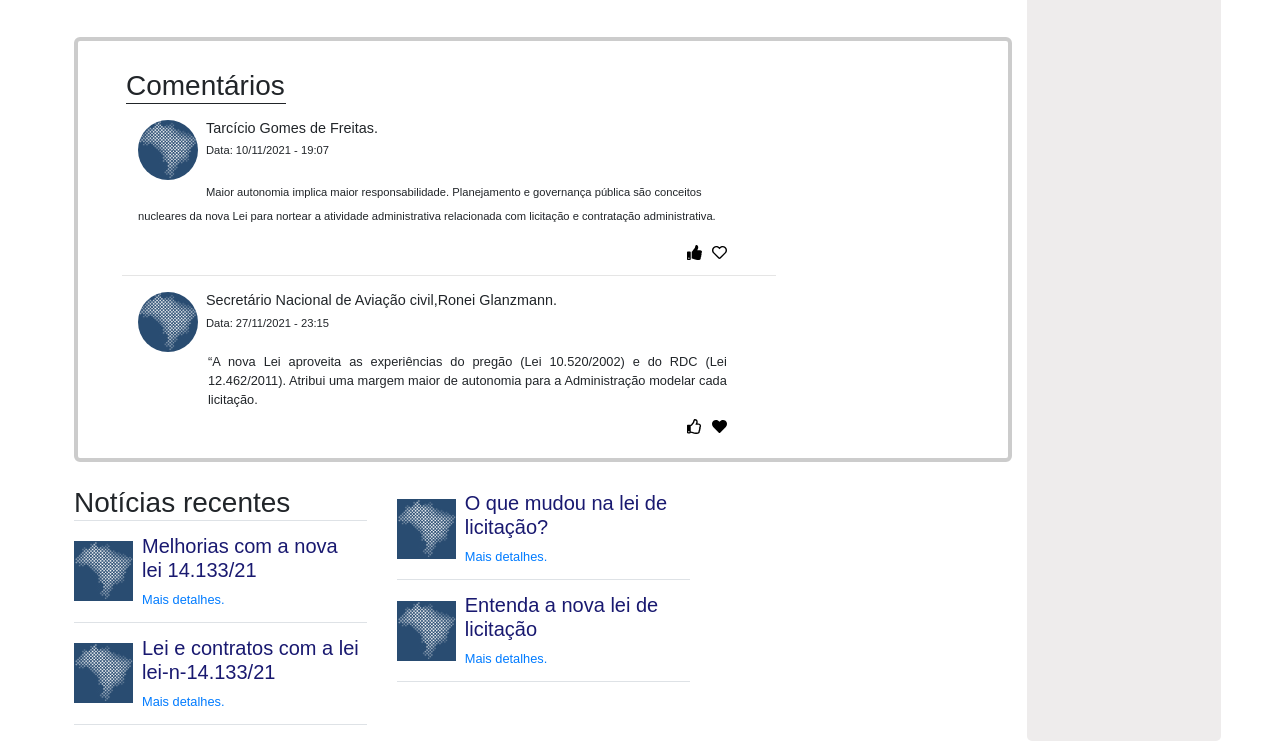
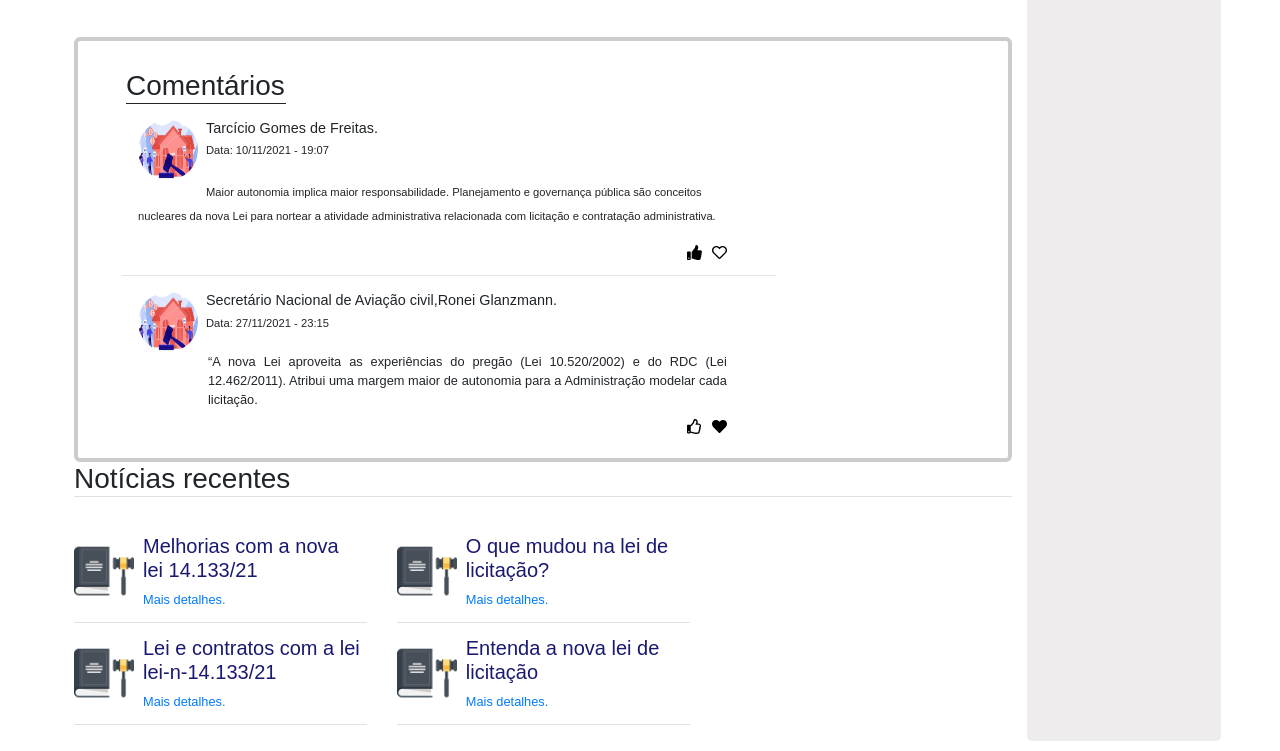
Before and after one commit to ICEI-PUC-Minas-PMV-ADS/pmv-ads-2021-2-e1-proj-web-t3-portallicitacao, a plain HTML site: page src/novalei.html in a window 1280 px wide. Shown: the part 1133-1884 px from the top of the page. Drawn offline with nearby package versions, Linux system fonts and the light colour scheme.

Commit message:
atualização de listas de notícias
atualização das listas de notícias e imagens, e páginas de notícias.

```diff
--- a/src/novalei.html
+++ b/src/novalei.html
@@ -109,7 +109,7 @@ Entrou então em vigor a Lei nº 14.133/2021 que reformulou vários aspectos per
                                 <div class="col-md-9 caixa-comentarios">
                                     <h3 class="mt-1 ml-1">Comentários</h3>
                                     <div class="comentarios mt-3 ml-3 mb-5">
-                                        <img class="img-fluid rounded-circle mr-2" src="imagens/detalhe-topo.png" alt="">
+                                        <img class="img-fluid rounded-circle mr-2" src="imagens/capa-noticia.jpg" alt="">
                                         <h5>Tarcício Gomes de Freitas.</h5>
 
                                         <span>Data: 10/11/2021 - 19:07 </spa>
@@ -128,7 +128,7 @@ Entrou então em vigor a Lei nº 14.133/2021 que reformulou vários aspectos per
                                     </div>
                                     <hr class="featurette-divider">
                                     <div class="comentarios mt-3 ml-3">
-                                        <img class="img-fluid rounded-circle mr-2" src="imagens/detalhe-topo.png" alt="">
+                                        <img class="img-fluid rounded-circle mr-2" src="imagens/capa-noticia.jpg" alt="">
                                         <h5>Secretário Nacional de Aviação civil,Ronei Glanzmann.</h5>
                                         <span>Data: 27/11/2021 - 23:15</span>
                                         <p>
@@ -145,12 +145,12 @@ Entrou então em vigor a Lei nº 14.133/2021 que reformulou vários aspectos per
                     </section>  <!-- FIM SESSÃO DE COMENTÁRIOS-->
 
                     <section>  <!-- INICIO SESSÃO DE LISTA DE NOTÍCIAS-->
+                        <h3 class="border-bottom">Notícias recentes</h3>
                         <div class="row">
                             <div class="col-md-4 mt-4 caixa-noticias">
-                                <h3 class="border-bottom">Notícias recentes</h3>
                                 <ul class="list-unstyled">
                                     <li class="media border-bottom pb-2">
-                                        <img class="mr-1 align-self-center" src="imagens/detalhe-topo.png">
+                                        <img class="mr-1 align-self-center" src="imagens/lei.png">
                                         <a href="https://www.novaleilicitacao.com.br/2021/10/15/lei-14-133-2021-firmando-os-passos-a-caminho-da-melhoria-do-processo/">
                                             <div class="media-body">
                                                 <h5>Melhorias com a nova lei 14.133/21</h5>
@@ -159,7 +159,7 @@ Entrou então em vigor a Lei nº 14.133/2021 que reformulou vários aspectos per
                                         </a>
                                     </li>
                                     <li class="media border-bottom pb-2 pt-2">
-                                        <img class="mr-1 align-self-center" src="imagens/detalhe-topo.png">
+                                        <img class="mr-1 align-self-center" src="imagens/lei.png">
                                         <a href="https://www.12cgcfex.eb.mil.br/lei-n-14-133-21-nova-lei-de-licitacoes-e-contratos.html">
                                             <div class="media-body">
                                                 <h5>Lei e contratos com a lei lei-n-14.133/21</h5>
@@ -173,7 +173,7 @@ Entrou então em vigor a Lei nº 14.133/2021 que reformulou vários aspectos per
 
                                 <ul class="list-unstyled">
                                     <li class="media border-bottom pb-2">
-                                        <img class="mr-1 align-self-center" src="imagens/detalhe-topo.png">
+                                        <img class="mr-1 align-self-center" src="imagens/lei.png">
                                         <a href="https://blog.juntoseguros.com/da-lei-8666-93-para-a-lei-14-133-21-saiba-o-que-mudou-na-lei-de-licitacao/">
                                             <div class="media-body">
                                                 <h5>O que mudou na lei de licitação?</h5>
@@ -182,7 +182,7 @@ Entrou então em vigor a Lei nº 14.133/2021 que reformulou vários aspectos per
                                         </a>
                                     </li>
                                     <li class="media border-bottom pb-2 pt-2">
-                                        <img class="mr-1 align-self-center" src="imagens/detalhe-topo.png">
+                                        <img class="mr-1 align-self-center" src="imagens/lei.png">
                                         <a href="http://schiefler.adv.br/entenda-a-nova-lei-de-licitacoes-lei-no-14-133-2021-quando-passam-a-valer-as-novas-regras/">
                                             <div class="media-body">
                                                 <h5>Entenda a nova lei de licitação</h5>
```
Also changed, not shown: src/lista-noticias.html (+5 -5 lines).
